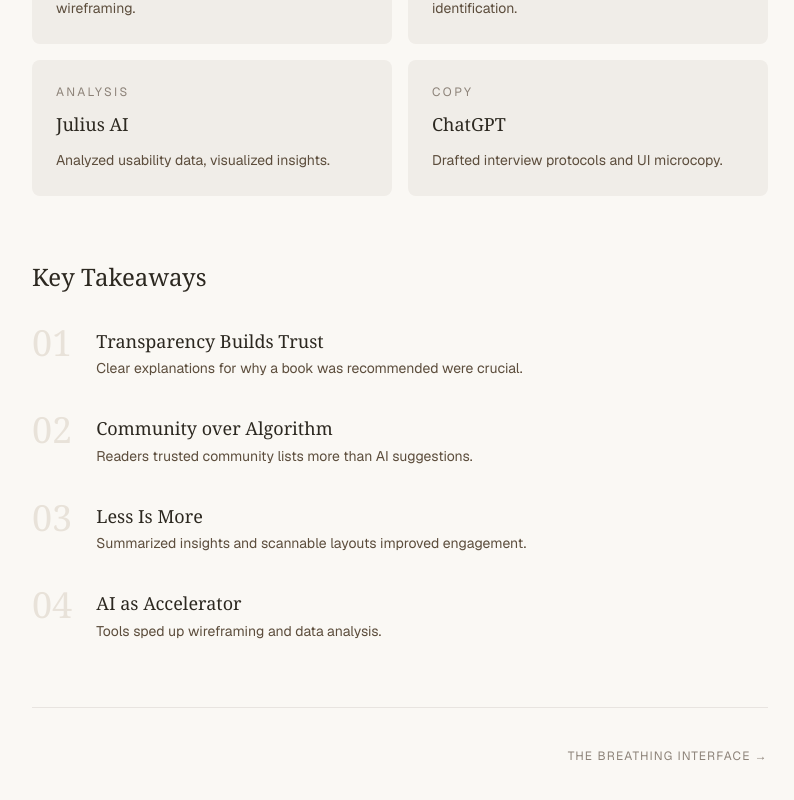
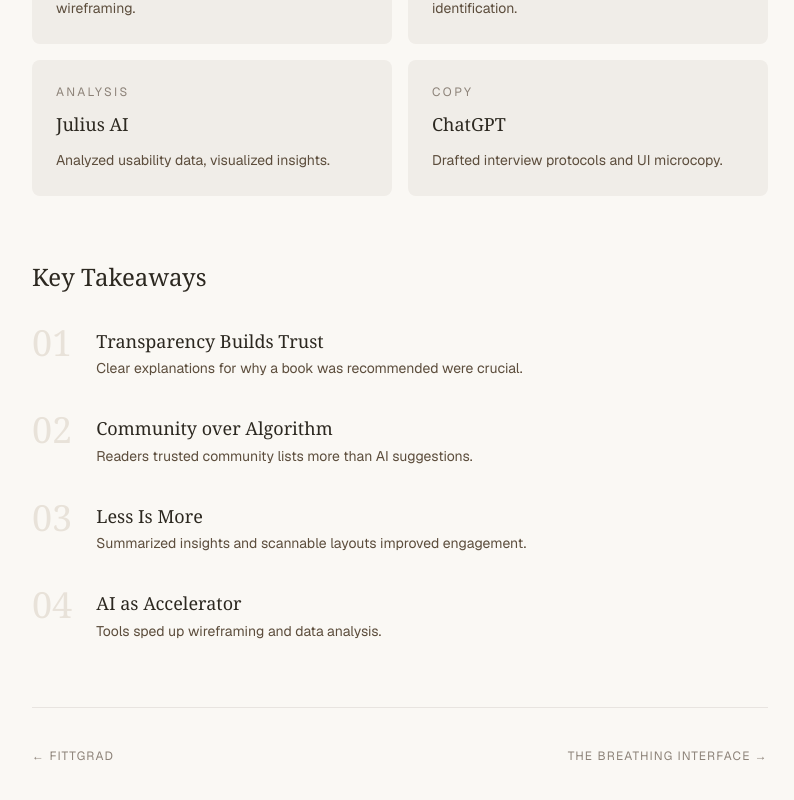
Before and after one commit to NanaAbenaBempong/artbysarps-v2, a Next.js app: page /works/readnext in a window 1280 px wide. Shown: the part 5482-6282 px from the top of the page, without its empty margins (240-1034 px from the left). Built offline with nearby package versions, Linux system fonts and the light colour scheme.

Commit message:
Update src/app/works/[slug]/page.tsx

```diff
--- a/src/app/works/[slug]/page.tsx
+++ b/src/app/works/[slug]/page.tsx
@@ -209,7 +209,7 @@ const caseStudies: CaseStudy[] = [
         ],
       },
     ],
-    prev: null,
+    prev: { slug: 'fittgrad', title: 'FittGrad' },
     next: { slug: 'breathing-interface', title: 'The Breathing Interface' },
   },
   {
```
